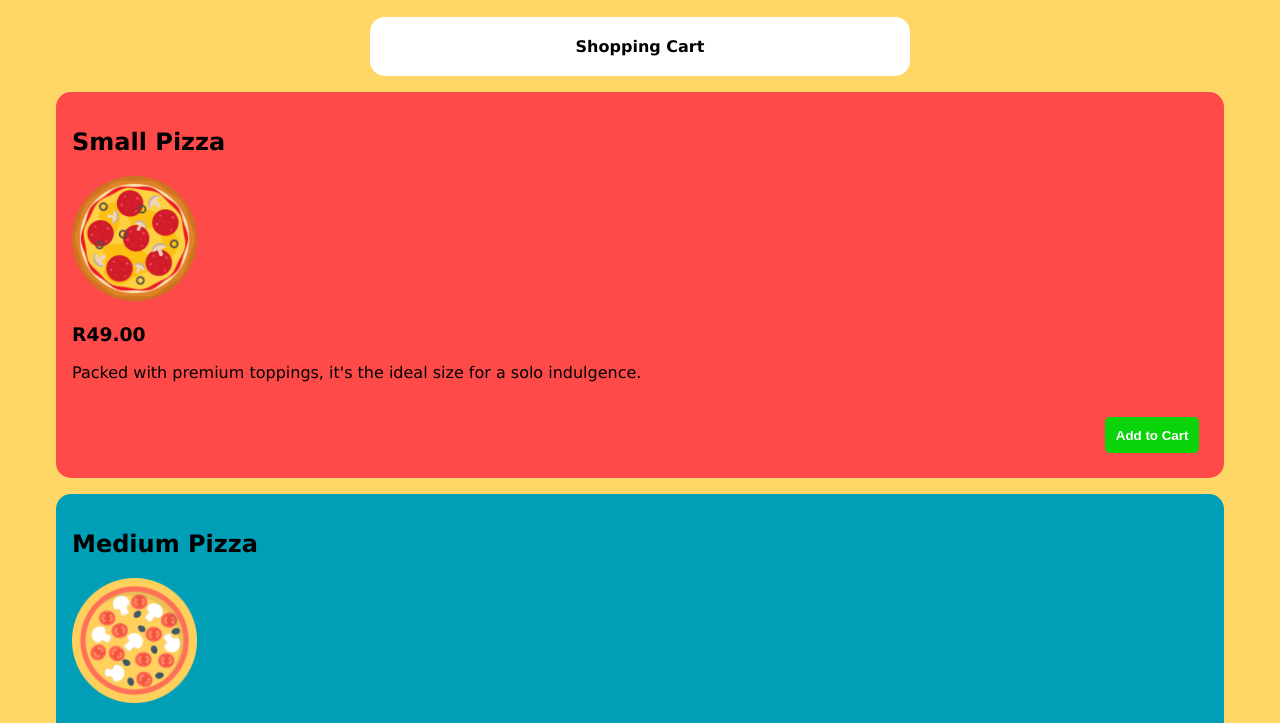
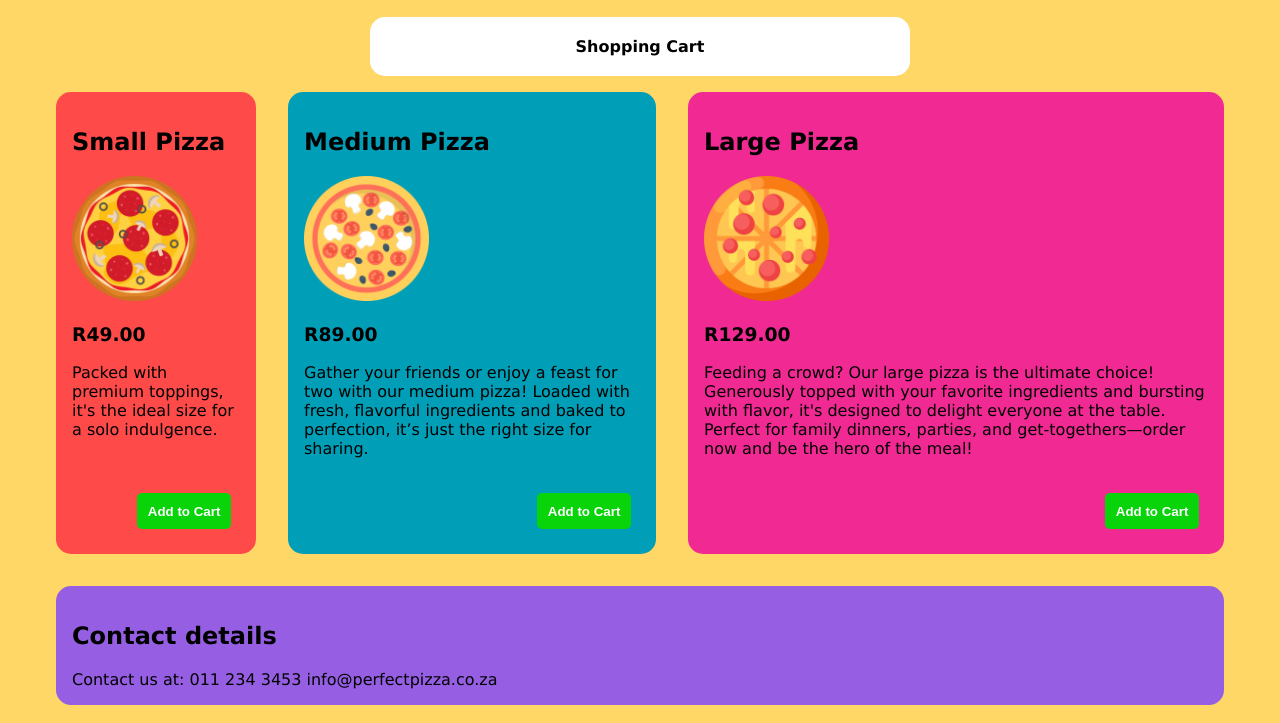
Before and after one commit to MofokengTT21/perfect-pizza-cart, a plain HTML site: page index.html in a window 1280 px wide. Shown: the part 61-784 px from the top of the page. Drawn offline with nearby package versions, Linux system fonts and the light colour scheme.

Commit message:
Responsive

```diff
--- a/styles.css
+++ b/styles.css
@@ -40,7 +40,12 @@ b {
 .contact_us {
     background-color: #965FE3;
 }
+@media (min-width: 960px) {
 
+    .pizzas {
+        display: flex;
+    }
+}
 .addToCart {
     margin-top:5em;
 }
```
